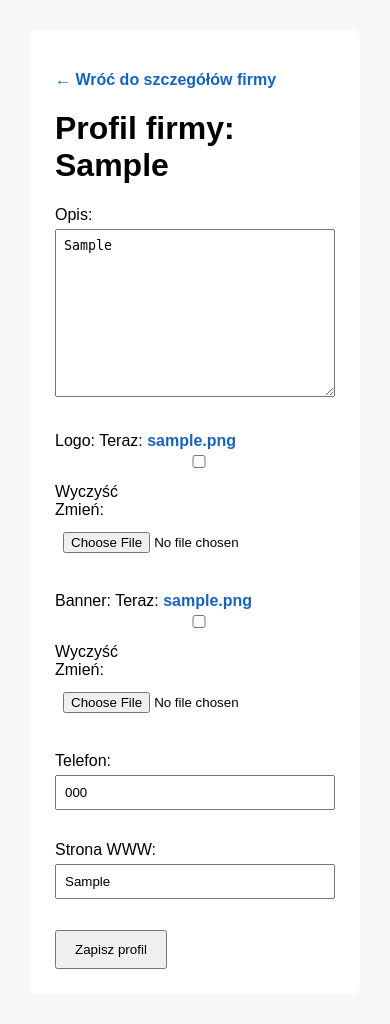
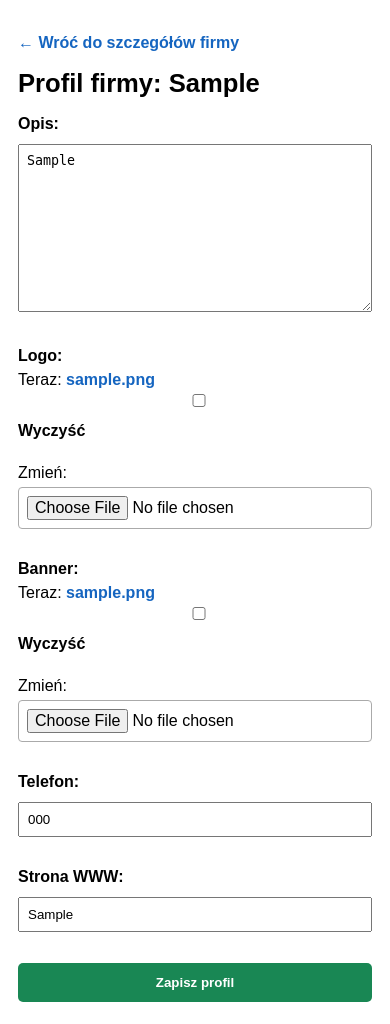
Before and after one commit to Stazus/projekt_django, a Django app: page /firmy/1/profil/edytuj/ in a window 390 px wide. After the commit the page ends 1002 px from the top, so only its background shows below. Run offline with Django 5.2, Linux system fonts and the light colour scheme; a user stored in the database is signed in; tables that the repository leaves empty hold one stand-in row (values such as "Sample post"); parts of the project's set-up code (start-up, migrations or seed data) failed here and were passed over.

Commit message:
Dodano responsywność formularza profilu firmy

```diff
--- a/firmy_django/templates/firmy_django/edytuj_profil_firmy.html
+++ b/firmy_django/templates/firmy_django/edytuj_profil_firmy.html
@@ -2,6 +2,7 @@
 <html lang="pl">
 <head>
     <meta charset="UTF-8">
+    <meta name="viewport" content="width=device-width, initial-scale=1.0">
     <title>Edytuj profil firmy</title>
 
     <style>
@@ -37,6 +38,78 @@
             color: #1565c0;
             font-weight: bold;
         }
+
+
+        * {
+            box-sizing: border-box;
+        }
+
+        h1 {
+            overflow-wrap: anywhere;
+        }
+
+        label {
+            display: block;
+            margin-bottom: 6px;
+            font-weight: bold;
+        }
+
+        select,
+        input[type="file"] {
+            width: 100%;
+            max-width: 100%;
+            margin-top: 5px;
+            margin-bottom: 15px;
+            font: inherit;
+        }
+
+        input[type="file"] {
+            padding: 8px;
+            border: 1px solid #aaa;
+            border-radius: 4px;
+            background: white;
+        }
+
+        textarea {
+            min-height: 140px;
+            resize: vertical;
+        }
+
+        button {
+            border: 0;
+            border-radius: 5px;
+            background: #198754;
+            color: white;
+            font-weight: bold;
+            cursor: pointer;
+        }
+
+        .errorlist {
+            color: #b00020;
+        }
+
+        @media (max-width: 700px) {
+            body {
+                margin: 0;
+            }
+
+            .container {
+                width: 100%;
+                min-height: 100vh;
+                padding: 18px;
+                border-radius: 0;
+            }
+
+            h1 {
+                font-size: 1.6rem;
+            }
+
+            button {
+                width: 100%;
+                padding: 12px;
+            }
+        }
+
     </style>
 </head>
 
```
